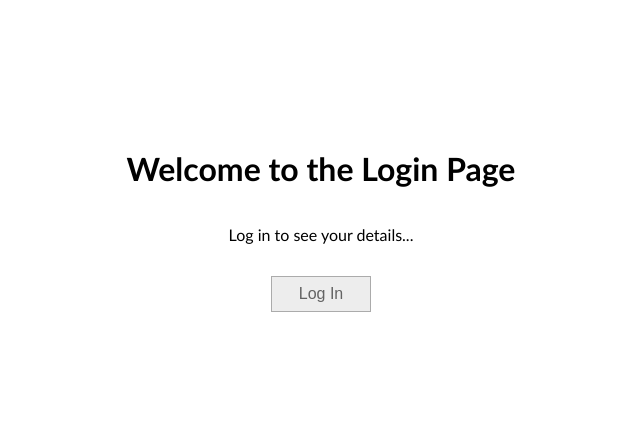
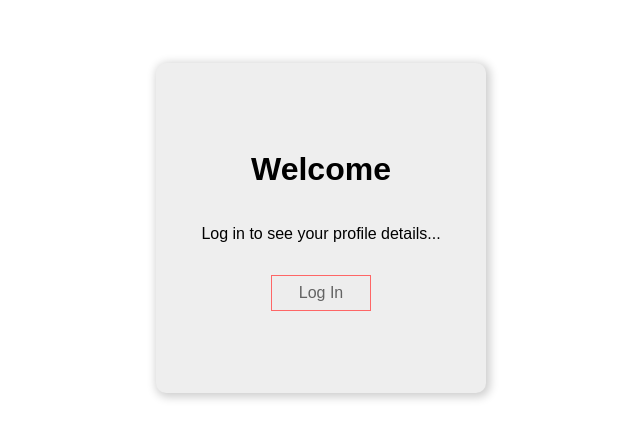
Before and after one commit to leoarthurwall/auth0, a React (Create React App) app: page / in a window 1280 px wide. Shown: the part 180-618 px from the top of the page, without its empty margins (319-959 px from the left). Built offline with nearby package versions, Linux system fonts and the light colour scheme.

Commit message:
changed the border color of the button. styled the app container and centralised the elements

```diff
--- a/src/App.js
+++ b/src/App.js
@@ -9,11 +9,11 @@ function App() {
 
   if (isLoading) return <div>Loading...</div>
   return (
-    <>
+    <div className="app-container">
       <LoginButton />
       <LogoutButton />
       <Profile />
-    </>
+    </div>
   );
 }
 
--- a/src/components/LoginButton.js
+++ b/src/components/LoginButton.js
@@ -7,8 +7,8 @@ const LoginButton = () => {
   return (
     !isAuthenticated && (
       <div className="login-container">
-        <h1>Welcome to the Login Page</h1>
-        <p>Log in to see your details...</p>
+        <h1>Welcome</h1>
+        <p>Log in to see your profile details...</p>
         <button className="button" onClick={() => loginWithRedirect()}>
           Log In
         </button>
--- a/src/components/Profile.js
+++ b/src/components/Profile.js
@@ -6,11 +6,11 @@ const Profile = () => {
 
   return (
     isAuthenticated && (
-  <div>
+  <div className="profile-container">
     <img src={user.picture} alt={user.name}/>
     <h2>Hi, {user.given_name} {user.family_name}</h2>
-    <p>{user.email}</p>
-    {JSON.stringify(user, null, 2)}
+    <p>Email: {user.email}</p>
+    {/* {JSON.stringify(user, null, 2)} */}
   </div>
   ))
 };
--- a/src/index.css
+++ b/src/index.css
@@ -3,16 +3,15 @@ body {
   justify-content: center;
   align-items: center;
   height: 100vh;
-  font-family: 'Trebuchet MS', 'Lucida Sans Unicode', 'Lucida Grande', 'Lucida Sans', Arial, sans-serif;
-
+  font-family: sans-serif;
 }
-.App{
+.App {
   text-align: center;
 }
 
-.button{
+.button {
   background-color: rgb(237, 237, 237);
-  border: 1.5px solid rgb(171, 171, 171);
+  border: 1.5px solid rgb(254, 102, 102);
   outline: none;
   padding: 0.5rem 1rem;
   font-size: 1rem;
@@ -22,14 +21,33 @@ body {
   width: 100px;
 }
 
-.button:hover{
+.button:hover {
   background-color: rgb(203, 203, 203);
 }
 
-.login-container{
+.login-container {
   display: flex;
   flex-direction: column;
   justify-content: center;
   align-items: center;
+}
 
+.app-container {
+  display: flex;
+  align-items: center;
+  justify-content: center;
+  flex-direction: column-reverse;
+  background-color: rgb(238, 238, 238);
+  padding: 15px;
+  border-radius: 10px;
+  box-shadow: 2px 2px 10px 2px rgba(0, 0, 0, 0.2);
+  height: 300px;
+  width: 300px;
 }
+
+.profile-container{
+  display: flex;
+  flex-direction: column;
+  justify-content: center;
+  align-items: center;
+}
```
